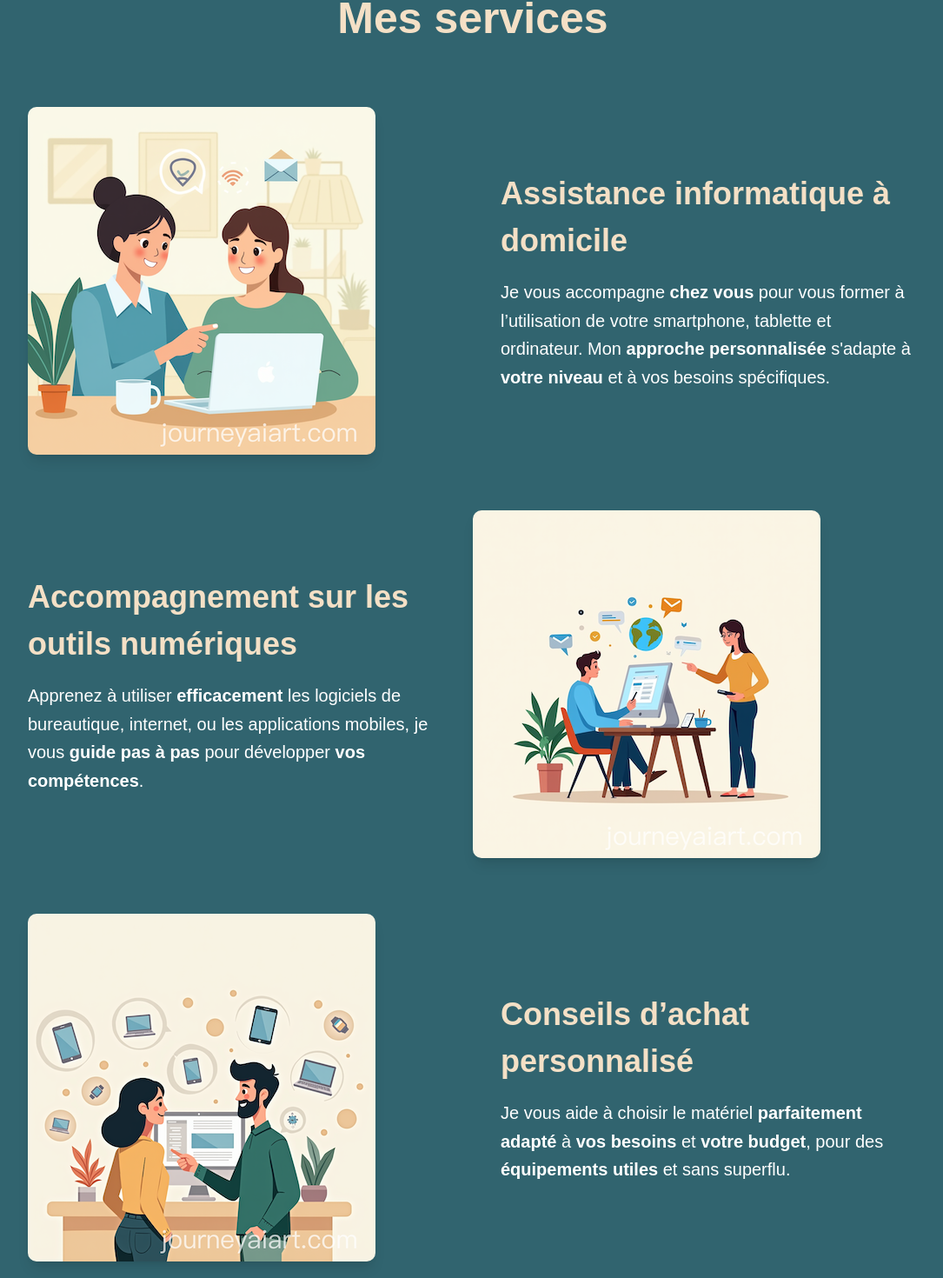
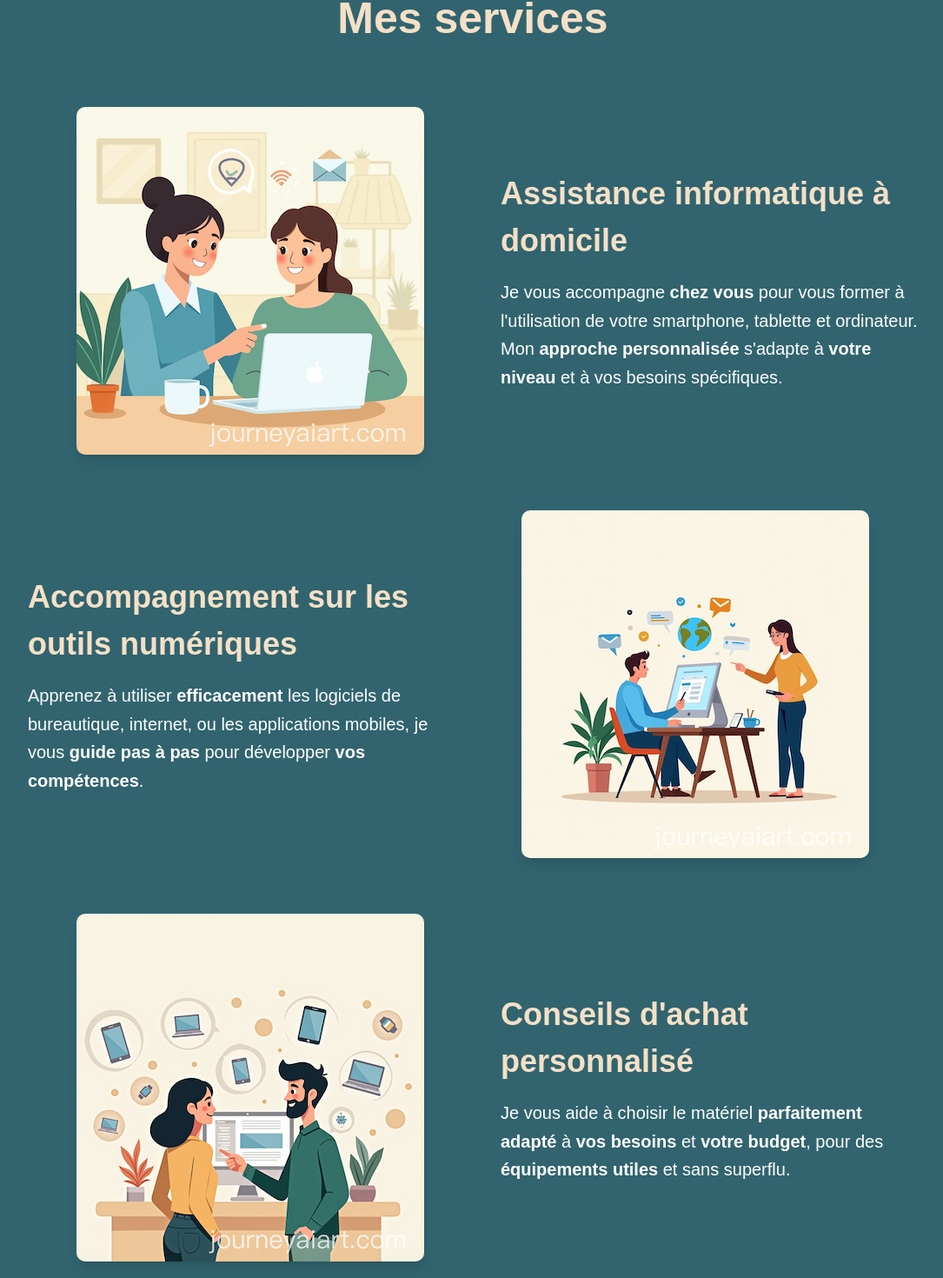
Before and after one commit to eml-trm/eml-trm.github.io, a Next.js app: page / in a window 1280 px wide. Shown: the part 660-2130 px from the top of the page at 87% size, without its empty margins (96-1181 px from the left). Built offline with nearby package versions, Linux system fonts and the light colour scheme; a web font is replaced by a local one.

Commit message:
Using the root path for images

```diff
--- a/src/components/AboutSection.jsx
+++ b/src/components/AboutSection.jsx
@@ -1,6 +1,4 @@
 import Image from 'next/image'
-import profilImg from '../../public/Emeline_Merliere.jpg'
-
 
 const AboutSection = () => {
   return (
@@ -9,7 +7,7 @@ const AboutSection = () => {
         <div className="flex flex-col md:flex-row items-center justify-between">
           <div className="w-full md:w-1/2 mb-8 md:mb-0 md:mr-8">
             <Image
-              src={profilImg}
+              src="/Emeline_Merliere.jpg"
               alt="Emeline"
               width={400}
               height={400}
--- a/src/components/ServicesSection.jsx
+++ b/src/components/ServicesSection.jsx
@@ -1,20 +1,17 @@
 import Image from 'next/image'
-import assistantImg from '../../public/assistant-1.png'
-import guidanceImg from '../../public/guidance-1.png'
-import consultingImg from '../../public/consulting-2.png'
-
 
 const ServiceItem = ({ title, description, imageSrc, imageAlt, reverse }) => (
   <div className={`flex flex-col ${reverse ? 'md:flex-row-reverse' : 'md:flex-row'} items-center mb-16`}>
     <div className="w-full md:w-1/2 mb-8 md:mb-0">
-    <div className="w-[400px] h-[400px]">
-      <Image
+      <div className="relative max-w-[400px] w-full aspect-square mx-auto">
+        <Image
           src={imageSrc}
           alt={imageAlt}
+          layout="fill"
           objectFit="cover"
           className="rounded-lg shadow-lg"
         />
-    </div>
+      </div>
     </div>
     <div className={`w-full md:w-1/2 ${reverse ? 'md:pr-8' : 'md:pl-8'}`}>
       <h3 className="text-2xl font-bold text-[#F4E0C6] mb-4">{title}</h3>
@@ -26,14 +23,13 @@ const ServiceItem = ({ title, description, imageSrc, imageAlt, reverse }) => (
 const highlightWords = (text, wordsToHighlight) => {
   const regex = new RegExp(`(${wordsToHighlight.join('|')})`, 'gi');
   return text.split(regex).map((part, index) =>
-    wordsToHighlight.includes(part) ? (
+    wordsToHighlight.includes(part.toLowerCase()) ? (
       <strong key={index} className="font-bold">{part}</strong>
     ) : (
       part
     )
   );
 };
-
 
 const ServicesSection = () => {
   return (
@@ -43,10 +39,10 @@ const ServicesSection = () => {
         <ServiceItem
           title="Assistance informatique à domicile"
           description={highlightWords(
-            "Je vous accompagne chez vous pour vous former à l’utilisation de votre smartphone, tablette et ordinateur. Mon approche personnalisée s'adapte à votre niveau et à vos besoins spécifiques.",
+            "Je vous accompagne chez vous pour vous former à l'utilisation de votre smartphone, tablette et ordinateur. Mon approche personnalisée s'adapte à votre niveau et à vos besoins spécifiques.",
             ["chez vous", "approche personnalisée", "votre niveau"]
           )}
-          imageSrc={assistantImg}
+          imageSrc="/assistant-1.png"
           imageAlt="Assistance informatique"
           reverse={false}
         />
@@ -56,17 +52,17 @@ const ServicesSection = () => {
             "Apprenez à utiliser efficacement les logiciels de bureautique, internet, ou les applications mobiles, je vous guide pas à pas pour développer vos compétences.",
             ["efficacement", "guide pas à pas", "vos compétences"]
           )}
-          imageSrc={guidanceImg}
+          imageSrc="/guidance-1.png"
           imageAlt="Accompagnement"
           reverse={true}
         />
         <ServiceItem
-          title="Conseils d’achat personnalisé"
+          title="Conseils d'achat personnalisé"
           description={highlightWords(
             "Je vous aide à choisir le matériel parfaitement adapté à vos besoins et votre budget, pour des équipements utiles et sans superflu.",
             ["parfaitement adapté", "vos besoins", "votre budget", "équipements utiles"]
           )}
-          imageSrc={consultingImg}
+          imageSrc="/consulting-2.png"
           imageAlt="Conseils d'achat"
           reverse={false}
         />
```
